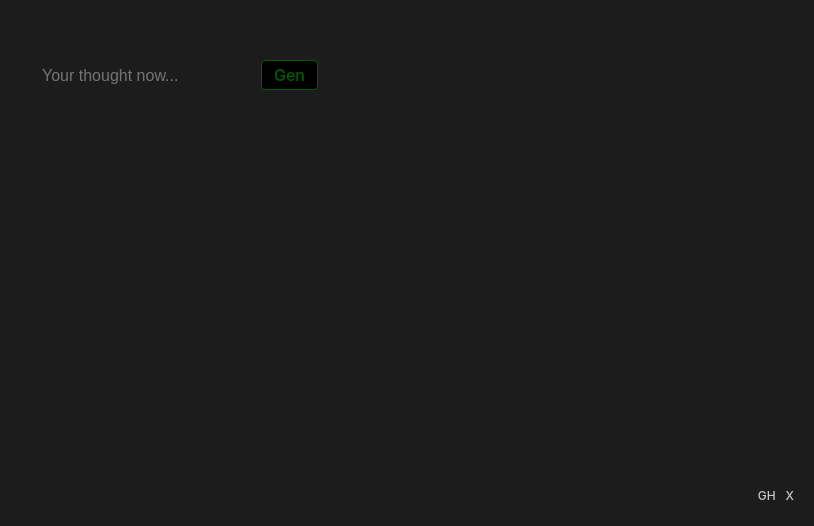
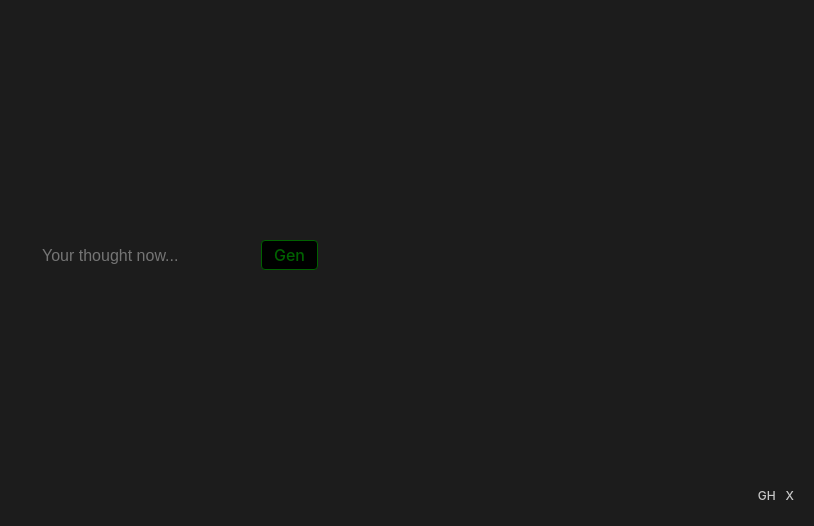
Before and after one commit to inshell-art/inshell.art.old, a React (Vite) app: page / in a window 1280 px wide. Shown: the part 274-800 px from the top of the page, without its empty margins (466-1280 px from the left). Built offline with nearby package versions, Linux system fonts and the light colour scheme.

Commit message:
one more micro change

```diff
--- a/src/Components/Prime.module.css
+++ b/src/Components/Prime.module.css
@@ -15,15 +15,16 @@
   color: #006100;
   font-size: 50px;
   position: absolute; /* Use absolute positioning */
-  bottom: 60%; /* Adjust based on the total height of the formContainer */
+  bottom: 50%; /* Adjust based on the total height of the formContainer */
   transform: translateY(50%); /* Precisely control the vertical position */
 }
 
 .formContainer {
   display: flex; /* Ensure form elements are aligned horizontally */
   gap: 8px; /* Adds some space between the input and the button */
-  position: relative; /* Establish a positioning context */
-  margin-bottom: 100px; /* Maintain a space from the bottom */
+  position: absolute; /* Establish a positioning context */
+  margin-bottom: 10px; /* Maintain a space from the bottom */
+  bottom: 30%; /* Align the form to the bottom */
 }
 
 .input,
--- a/src/Components/Prime.tsx
+++ b/src/Components/Prime.tsx
@@ -29,7 +29,7 @@ const Prime: React.FC = () => {
 
   const handleSubmit = async (e: React.FormEvent<HTMLFormElement>) => {
     e.preventDefault();
-    const maxDigits = 15;
+    const maxDigits = 12;
     const digits = text.length > maxDigits ? maxDigits : text.length; // Limit digits to manage computation
     const generatedPrime = generateRandomPrime(digits);
     setPrime(generatedPrime);
```
